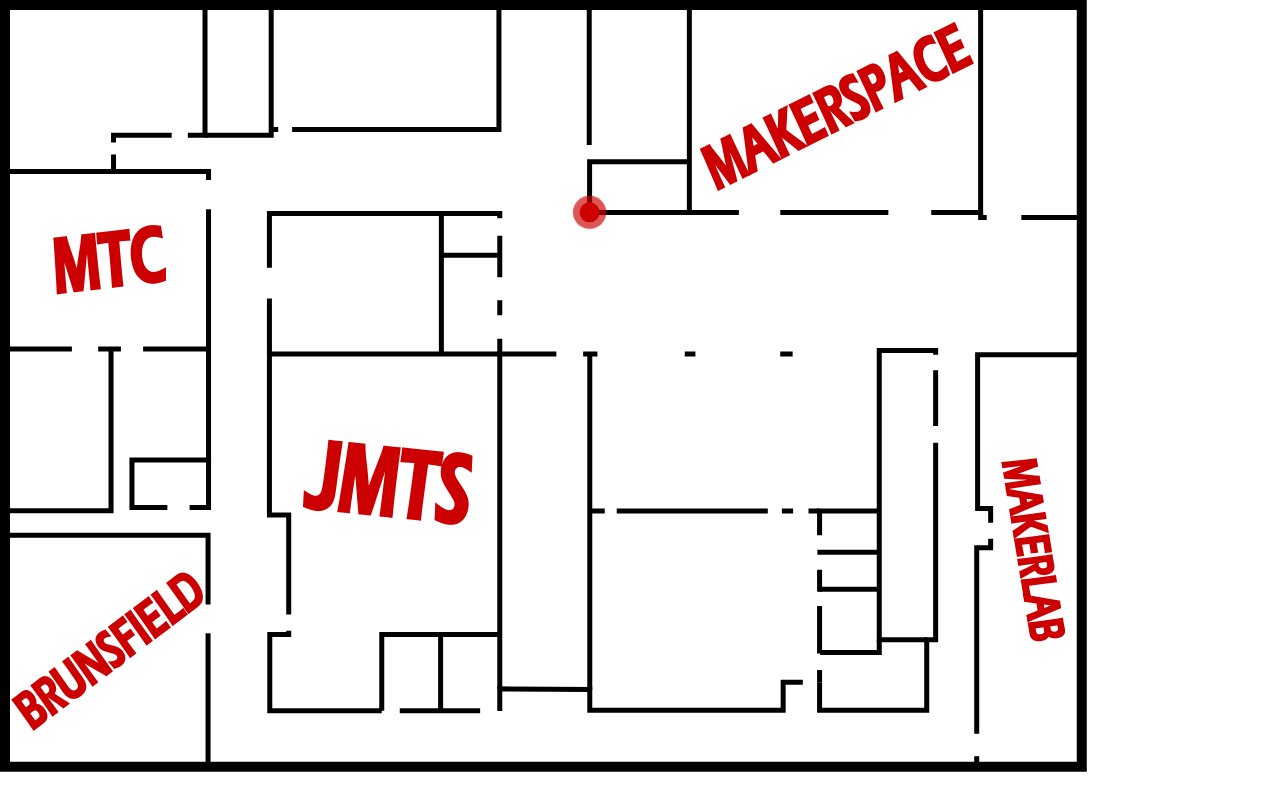
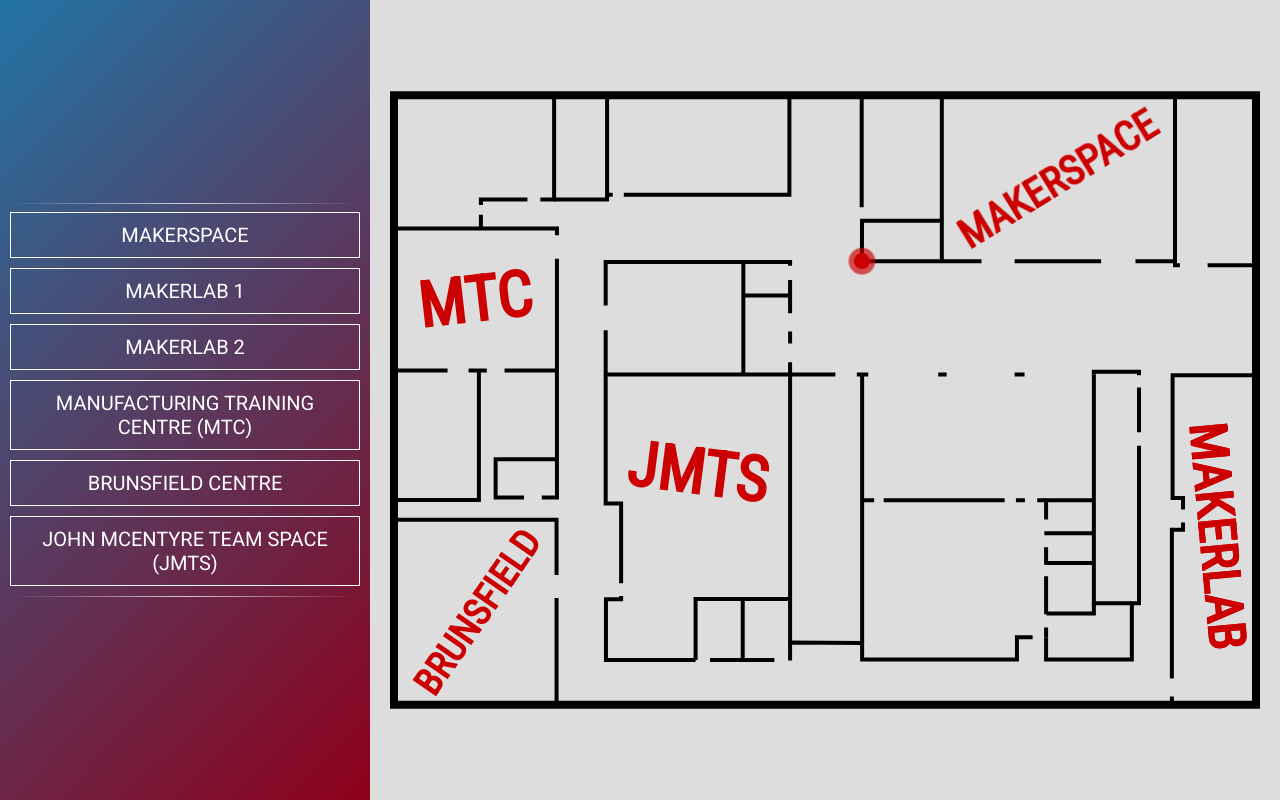
Before and after one commit to uOttawa-Makerspace/STEMDirectory, a plain HTML site: page csstest.html in a window 1280 px wide. Drawn offline with nearby package versions, Linux system fonts and the light colour scheme.

Commit message:
Switch to Roboto

```diff
--- /dev/null
+++ b/csstest.css
@@ -0,0 +1,87 @@
+html, body {
+    width: 100%;
+    height: 100%;
+    padding: 0;
+    margin: 0;
+    background: #ddd;
+    font-family: 'Roboto', sans-serif;
+}
+
+hr {
+    border: 0;
+    height: 1px;
+    background-image: linear-gradient(to right, rgba(0, 0, 0, 0), rgba(255, 255, 255, 0.75), rgba(0, 0, 0, 0));
+}
+
+.location-btn {
+    display: block;
+    background: none;
+    border: 1px solid white;
+    width: 100%;
+    padding: 10px;
+    text-transform: uppercase;
+    color: white;
+    font-size: 20px;
+    margin-bottom: 10px;
+    font-family: 'Roboto', sans-serif;
+}
+
+.container {
+    display: flex;
+    flex-direction: row;
+    width: 100%;
+    height: 100%;
+}
+
+.sidebar {
+    background: linear-gradient(-45deg, rgba(143, 0, 26, 1),rgba(34, 116, 165, 1));
+    width: 350px;
+    padding: 10px;
+    display: flex;
+    flex-direction: column;
+    justify-content: space-around;
+}
+
+.map-container {
+    flex: 1;
+    margin: 20px;
+}
+
+.map {
+    width: 100%;
+    height: 100%;
+    max-width: 100%;
+    max-height: 100%;
+}
+
+.map .directions {
+    animation: dash .5s linear infinite;
+    stroke-dasharray: 3 !important;
+    display: none;
+}
+
+.map .bg {
+    display: none;
+}
+
+.map circle.pulse {
+    transform-origin: -51.908px 148.89px;
+    animation: pulse 1.5s linear infinite;
+}
+
+@keyframes dash {
+    to {
+        stroke-dashoffset: -6;
+    }
+}
+
+@keyframes pulse {
+    0% {
+        transform: scale(1);
+        opacity: 1;
+    }
+    100% {
+        transform: scale(3);
+        opacity: 0;
+    }
+}
--- a/csstest.html
+++ b/csstest.html
@@ -1,54 +1,28 @@
 <html>
-    <style>
-        @font-face {
-            font-family: 'Eras Demi ITC';
-            src: url("assets/font/ERASDEMI.TTF");
-        }
-
-        html, body {
-            width: 100%;
-            height: 100%;
-            padding: 0;
-            margin: 0;
-        }
-
-        .map .directions {
-            animation: dash .5s linear infinite;
-            stroke-dasharray: 3 !important;
-            display: none;
-        }
-
-        .map .bg {
-            display: none;
-        }
-
-        .map circle.pulse {
-            transform-origin: -51.908px 148.89px;
-            animation: pulse 1.5s linear infinite;
-        }
-
-        @keyframes dash {
-            to {
-                stroke-dashoffset: -6;
-            }
-        }
-
-        @keyframes pulse {
-            0% {
-                transform: scale(1);
-                opacity: 1;
-            }
-            100% {
-                transform: scale(3);
-                opacity: 0;
-            }
-        }
-    </style>
+    <head>
+        <link href="https://fonts.googleapis.com/css?family=Roboto|Roboto+Condensed" rel="stylesheet">
+        <link rel="stylesheet" href="csstest.css"/>
+    </head>
     <body>
-        <!-- copied directly from SVG -->
+        <div class="container">
+            <div class="sidebar">
+                <nav class="navigation">
+                    <hr/>
+                    <button class="location-btn" type="button" data-target="makerspace">Makerspace</button>
+                    <button class="location-btn" type="button" data-target="makerlab1">Makerlab 1</button>
+                    <button class="location-btn" type="button" data-target="makerlab2">Makerlab 2</button>
+                    <button class="location-btn" type="button" data-target="mtc">Manufacturing Training Centre (MTC)</button>
+                    <button class="location-btn" type="button" data-target="brunsfield">Brunsfield Centre</button>
+                    <button class="location-btn" type="button" data-target="jmts">John McEntyre Team Space (JMTS)</button>
+                    <hr/>
+                </nav>
+            </div>
+            <div class="map-container">
+                <!-- copied directly from SVG, with classes added afterwards -->
                 <svg class="map" width="1086.8" height="771.66" version="1.1" viewBox="0 0 287.56 204.17" xmlns="http://www.w3.org/2000/svg">
                     <g transform="translate(207.9 -92.709)">
-                <path class="bg" id="makerlab-bg" d="m77.559 186.59h-26.789v40.632h3.449v10.442h-3.6853l-3e-6 57.925 27.799-0.0347z" style="fill-opacity:.29412;fill:#c00"/>
+                        <path class="bg" id="makerlab1-bg" d="m77.559 186.59h-26.789v40.632h3.449v10.442h-3.6853l-3e-6 57.925 27.799-0.0347z" style="fill-opacity:.29412;fill:#c00"/>
+                        <path class="bg" id="makerlab2-bg" d="m77.559 186.59h-26.789v40.632h3.449v10.442h-3.6853l-3e-6 57.925 27.799-0.0347z" style="fill-opacity:.29412;fill:#c00"/>
                         <path class="bg" id="makerspace-bg" d="m-25.502 94.032v54.924l77.075-0.0227-6e-6 -54.807-77.075-0.09464" style="fill-opacity:.29412;fill:#c00"/>
                         <path class="bg" id="brunsfield-bg" d="m-152.86 234.35h-53.988l0.26727 61.205 53.721-0.26727z" style="fill-opacity:.29412;fill:#c00"/>
                         <path class="bg" id="jmts-bg" d="m-136.66 186.35 0.0472 42.617h5.1027v31.656h-5.0082v20.127h29.624v-20.145h31.279l-0.04843-74.255h-60.996" style="fill-opacity:.29412;fill:#c00"/>
@@ -80,13 +54,8 @@
                         <path d="m24.812 238.82h-16.437" style="fill:none;stroke-width:1.3229;stroke:#000"/>
                         <path d="m24.745 248.65h-15.836" style="fill:none;stroke-width:1.3229;stroke:#000"/>
                         <path d="m24.745 262.01v3.3409h-15.635" style="fill:none;stroke-width:1.3229;stroke:#000"/>
-                <text id="jmts-text" transform="matrix(.81203 .085292 -.12794 1.218 0 0)" x="-126.28912" y="195.45631" style="fill:#000000;font-family:sans-serif;font-size:21.666px;letter-spacing:0px;line-height:1.25;stroke-width:.54164;word-spacing:0px" xml:space="preserve"><tspan x="-126.28912" y="195.45631" style="fill:#cc0000;font-family:'Eras Demi ITC';font-weight:bold;stroke-width:.54164">JMTS</tspan></text>
                         <path d="m-106.89 280.75v-20.145h31.279" style="fill:none;stroke-width:1.3229;stroke:#000"/>
                         <path d="m-91.317 280.85v-20.246" style="fill:none;stroke-width:1.3229;stroke:#000"/>
-                <text id="brunsfield-text" transform="matrix(.65154 -.4921 .73815 .97731 0 0)" x="-406.50616" y="88.310173" style="fill:#000000;font-family:sans-serif;font-size:11.736px;letter-spacing:0px;line-height:1.25;stroke-width:.29341;word-spacing:0px" xml:space="preserve"><tspan x="-406.50616" y="88.310173" style="fill:#cc0000;font-family:'Eras Demi ITC';font-weight:bold;stroke-width:.29341">BRUNSFIELD</tspan></text>
-                <text id="makerspace-text" transform="matrix(.73095 -.36383 .54574 1.0964 0 0)" x="-98.668114" y="98.042145" style="fill:#000000;font-family:sans-serif;font-size:14.018px;letter-spacing:0px;line-height:1.25;stroke-width:.35045;word-spacing:0px" xml:space="preserve"><tspan x="-98.668114" y="98.042145" style="fill:#cc0000;font-family:'Eras Demi ITC';font-weight:bold;stroke-width:.35045">MAKERSPACE</tspan></text>
-                <text id="mtc-text" transform="matrix(.81093 -.095161 .14274 1.2164 0 0)" x="-259.82272" y="119.94045" style="fill:#000000;font-family:sans-serif;font-size:17.32px;letter-spacing:0px;line-height:1.25;stroke-width:.43299;word-spacing:0px" xml:space="preserve"><tspan x="-259.82272" y="119.94045" style="fill:#cc0000;font-family:'Eras Demi ITC';font-weight:bold;stroke-width:.43299">MTC</tspan></text>
-                <text id="makerlab-text" transform="matrix(.13224 .80571 -1.2086 .19836 0 0)" x="271.22913" y="-17.48934" style="fill:#000000;font-family:sans-serif;font-size:10.859px;letter-spacing:0px;line-height:1.25;stroke-width:.27148;word-spacing:0px" xml:space="preserve"><tspan x="271.22913" y="-17.48934" style="fill:#cc0000;font-family:'Eras Demi ITC';font-weight:bold;stroke-width:.27148">MAKERLAB</tspan></text>
                         <path d="m50.533 292.8v2.7876" style="fill:none;stroke-width:1.3229;stroke:#000"/>
                         <path d="m8.9561 227.93h-2.9293m-4.0632 0h-2.9766" style="fill:none;stroke-width:1.3229;stroke:#000"/>
                         <path d="m-4.7455 227.93h-39.971m-3.1656 0h-3.827" style="fill:none;stroke-width:1.3229;stroke:#000"/>
@@ -98,7 +67,18 @@
                         <path class="directions" id="makerspace-path" d="m-51.898 148.93h-12.371v19.148h96.951v-28.065" style="fill:none;stroke-dasharray:2.38125, 2.38125;stroke-width:.79375;stroke:#c00"/>
                         <path class="directions" id="makerlab1-path" d="m-51.898 148.93h-12.371v19.148h109.61v64.728h11.906" style="fill:none;stroke-dasharray:2.38125, 2.38125;stroke-width:.79375;stroke:#c00"/>
                         <path class="directions" id="makerlab2-path" d="m-51.898 148.93h-12.371v19.148h109.61v121.61h11.906" style="fill:none;stroke-dasharray:2.38125, 2.38125;stroke-width:.79375;stroke:#c00"/>
+                        <text class="text" id="makerspace-text" transform="rotate(-31.602)" x="-90.163948" y="115.28221" style="fill:#cc0000;font-family:sans-serif;font-size:13.398px;letter-spacing:0px;line-height:1.25;stroke-width:.33495;word-spacing:0px" xml:space="preserve"><tspan x="-90.163948" y="115.28221" style="fill:#cc0000;font-family:'Roboto Condensed';font-weight:bold;stroke-width:.33495">MAKERSPACE</tspan></text>
+                        <text class="text" id="jmts-text" transform="rotate(7.3651)" x="-100.5879" y="237.7664" style="fill:#cc0000;font-family:sans-serif;font-size:20.694px;letter-spacing:0px;line-height:1.25;stroke-width:.51735;word-spacing:0px" xml:space="preserve"><tspan x="-100.5879" y="237.7664" style="fill:#cc0000;font-family:'Roboto Condensed';font-weight:bold;stroke-width:.51735">JMTS</tspan></text>
+                        <text class="text" id="mtc-text" transform="rotate(-6.5237)" x="-215.94389" y="147.39645" style="fill:#cc0000;font-family:sans-serif;font-size:20.822px;letter-spacing:0px;line-height:1.25;stroke-width:.52056;word-spacing:0px" xml:space="preserve"><tspan x="-215.94389" y="147.39645" style="fill:#cc0000;font-family:'Roboto Condensed';font-weight:bold;stroke-width:.52056">MTC</tspan></text>
+                        <text class="text" id="brunsfield-text" transform="rotate(-55.273)" x="-351.36505" y="7.9957151" style="fill:#cc0000;font-family:sans-serif;font-size:12.471px;letter-spacing:0px;line-height:1.25;stroke-width:.31178;word-spacing:0px" xml:space="preserve"><tspan x="-351.36505" y="7.9957151" style="fill:#cc0000;font-family:'Roboto Condensed';font-weight:bold;stroke-width:.31178">BRUNSFIELD</tspan></text>
+                        <text class="text" id="makerlab1-text" transform="rotate(84.718)" x="207.46466" y="-37.232635" style="fill:#cc0000;font-family:sans-serif;font-size:16.666px;letter-spacing:0px;line-height:1.25;stroke-width:.41664;word-spacing:0px" xml:space="preserve"><tspan x="207.46466" y="-37.232635" style="fill:#cc0000;font-family:'Roboto Condensed';font-weight:bold;stroke-width:.41664">MAKERLAB</tspan></text>
+                        <text class="text" id="makerlab2-text" transform="rotate(84.718)" x="207.46466" y="-37.232635" style="fill:#cc0000;font-family:sans-serif;font-size:16.666px;letter-spacing:0px;line-height:1.25;stroke-width:.41664;word-spacing:0px" xml:space="preserve"><tspan x="207.46466" y="-37.232635" style="fill:#cc0000;font-family:'Roboto Condensed';font-weight:bold;stroke-width:.41664">MAKERLAB</tspan></text>
                     </g>
                 </svg>
+            </div>
+        </div>
+
+        <script src="https://cdnjs.cloudflare.com/ajax/libs/jquery/3.3.1/jquery.slim.js" integrity="sha256-fNXJFIlca05BIO2Y5zh1xrShK3ME+/lYZ0j+ChxX2DA=" crossorigin="anonymous"></script>
+        <script src="script.js"></script>
     </body>
 </html>
--- /dev/null
+++ b/script.js
@@ -0,0 +1,11 @@
+$(document).ready(function () {
+    $('.location-btn').on('click', function () {
+        var targetName = $(this).data('target');
+
+        $('.directions, .bg, .text').css('display', 'none');
+
+        $('#' + targetName + '-path').css('display', 'block');
+        $('#' + targetName + '-bg').css('display', 'block');
+        $('#' + targetName + '-text').css('display', 'block');
+    });
+});
```
Also changed, not shown: assets/font/ERASDEMI.TTF (deleted), images/stem-no-bg.svg. Lines whose indentation alone changed are shown as unchanged.
